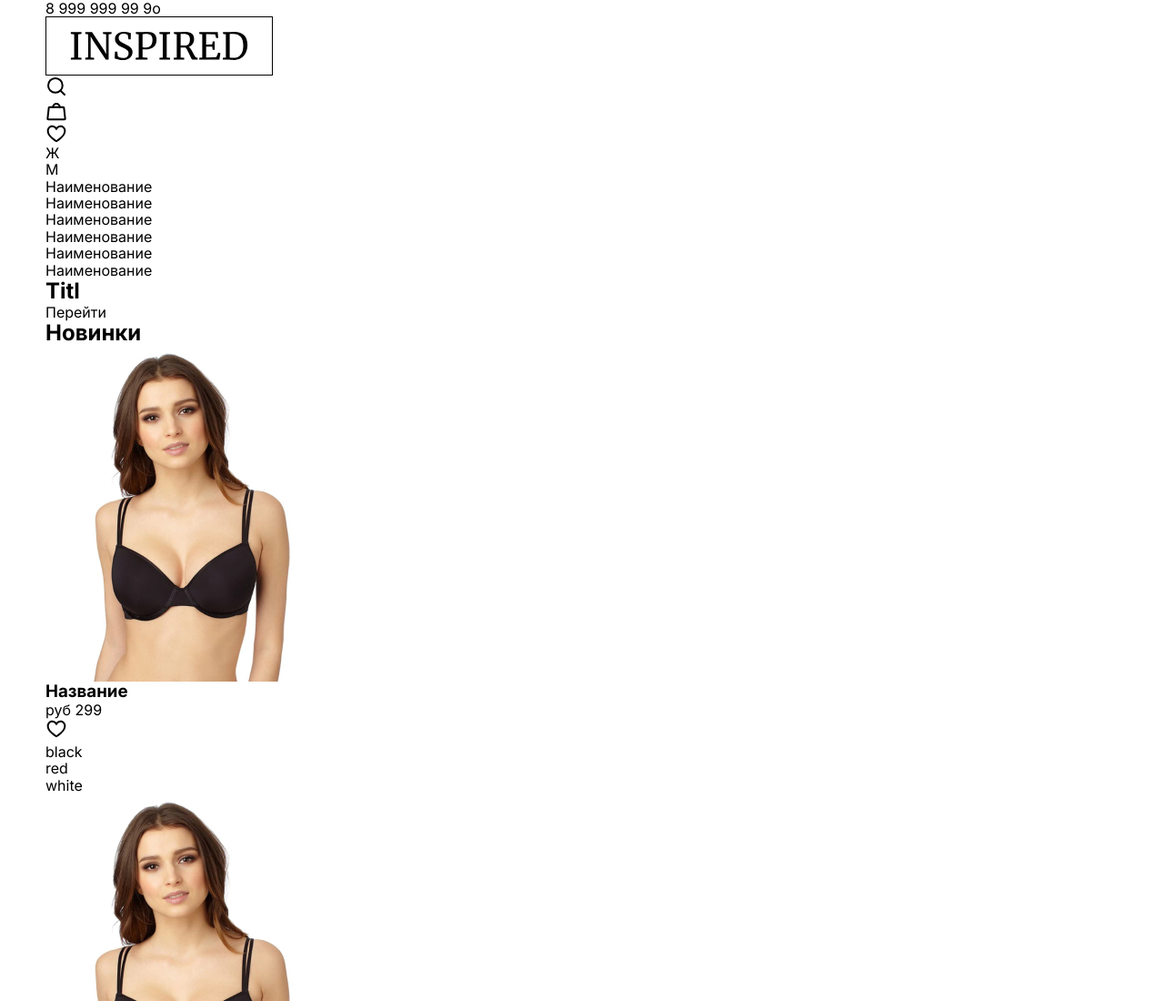
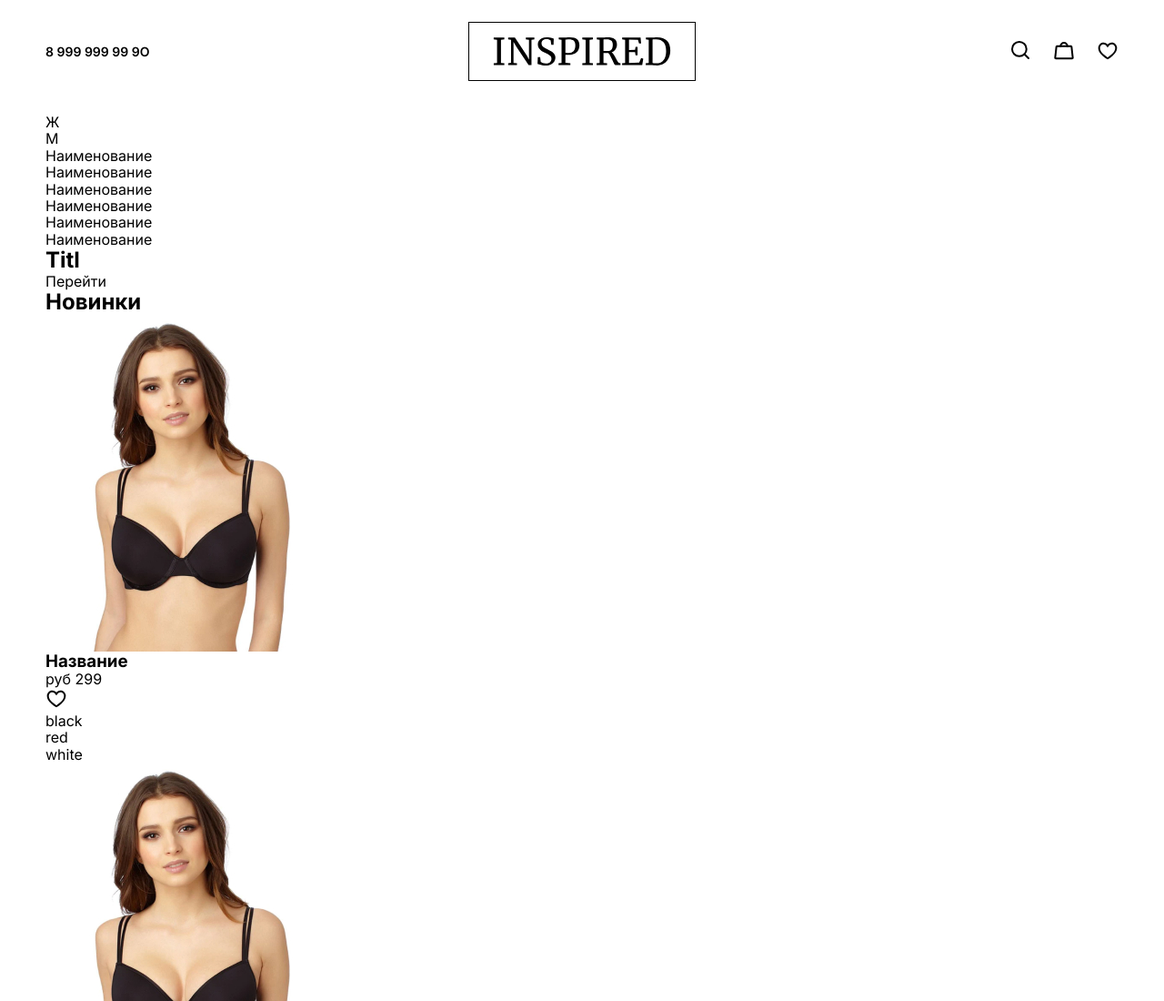
Before and after one commit to KenKarlson/inspired, a website: page index.html in a window 1280 px wide. Shown: the top 1100 px of the page at 91% size. Drawn offline with Linux system fonts and the light colour scheme.

Commit message:
Add header style

```diff
--- a/assets/sass/blocks/_header.scss
+++ b/assets/sass/blocks/_header.scss
@@ -1,4 +1,48 @@
-.header{
+.header {
   margin: 0;
-  padding: 0;
+  padding: 24px 0 36px;
+
+  @include tablet {
+    padding: 16px 0;
+  }
+
+  &__container {
+    display: grid;
+    grid-template-columns: repeat(3, 1fr);
+    align-items: center;
+  }
+
+  &__phone {
+    font-size: 14px;
+    line-height: 17px;
+    font-weight: 600;
+    text-transform: uppercase;
+  }
+
+  &__logo {
+    margin: 0 auto;
+  }
+
+  &__navigation {
+    justify-self: end;
+  }
+
+  &__nav-list {
+    display: flex;
+    align-items: center;
+    gap: 24px;
+  }
+
+  &__link {
+    transition: color 0.3s ease-in-out;
+
+    &:hover,
+    &:focus {
+      color: #007bff;
+    }
+
+    &:active {
+      color: #0056b3;
+    }
+  }
 }
--- a/index.html
+++ b/index.html
@@ -13,8 +13,7 @@
 
 <body>
   <header class="header">
-    <div class="container">
-      <div class="header__container">
+    <div class="container header__container">
       <a href="tel:8999999999o" class="header__phone header__link">8 999 999 99 9o</a>
       <img src="assets/image/logo.svg" alt="Logo image" class="header__logo" />
 
@@ -58,7 +57,7 @@
         </ul>
       </div>
 
-      </div>
+
   </header>
   </header>
   <main class="main">
```
Also changed, not shown: assets/css/style.css, 1 other file. Lines whose indentation alone changed are shown as unchanged.
